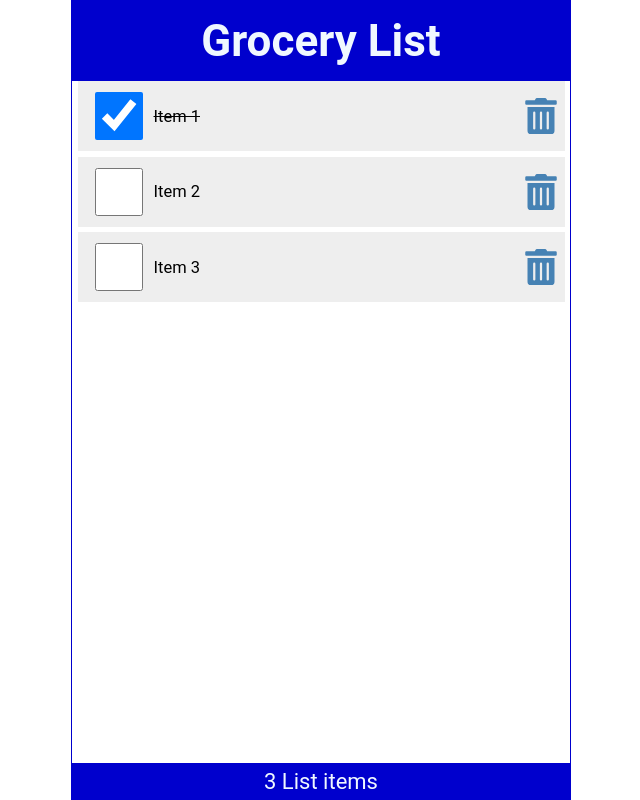
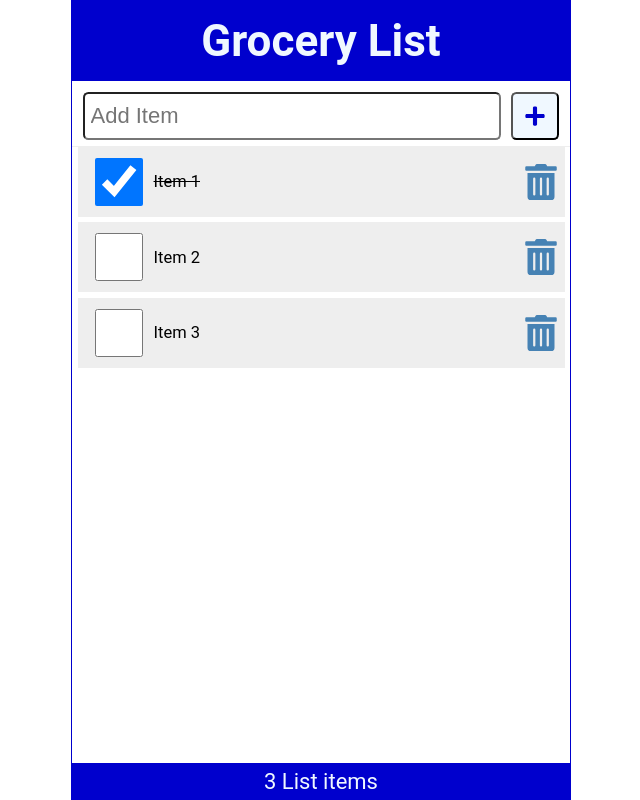
Before and after one commit to programer1983/Grocery-List, a React (Create React App) app: page / in a window 1280 px wide. Shown: the whole page, without its empty margins (319-959 px from the left). Built offline with nearby package versions, Linux system fonts and the light colour scheme.

Commit message:
styles for  AddItem;

```diff
--- /dev/null
+++ b/src/AddItem.js
@@ -0,0 +1,23 @@
+import { FaPlus } from "react-icons/fa"
+
+const AddItem = () => {
+  return (
+    <form className="addForm">
+      <label htmlFor="addItem">Set Item</label>
+      <input
+        autoFocus
+        id="addItem"
+        type='text'
+        placeholder="Add Item"
+        required
+      />
+      <button
+        type="submit"
+        aria-label="Add Item">
+          <FaPlus />
+      </button>
+    </form>
+  )
+}
+
+export default AddItem
--- a/src/App.js
+++ b/src/App.js
@@ -1,6 +1,7 @@
 import Header from './Header';
 import Content from './Content';
 import Footer from './Footer';
+import AddItem from './AddItem';
 import {useState} from  "react"
 
 function App() {
@@ -38,6 +39,7 @@
   return (
     <div className="App">
      <Header title='Grocery List' />
+     <AddItem />
      <Content
         items={items}
         handleChack={handleChack}
--- a/src/index.css
+++ b/src/index.css
@@ -119,3 +119,46 @@
   color: red;
   outline: none;
 }
+
+.addForm {
+  width: 100%;
+  display: flex;
+  justify-content: flex-start;
+  margin: 0.5rem 0 0;
+  padding: 0 0.5rem 0.25rem;
+  border-bottom: 1px solid #eee;
+}
+
+.addForm label {
+  position: absolute;
+  left: -99999px;
+}
+
+.addForm input {
+  flex-grow: 1;
+  max-width: calc(100% - 50px);
+  min-height: 48px;
+  font-size: 1rem;
+  padding: 0.25rem;
+  border-radius: 0.25rem;
+  outline: none;
+}
+
+button {
+  height: 48px;
+  min-width: 48px;
+  border-radius: 0.25rem;
+  padding: 0.5rem;
+  font-size: 1rem;
+  margin-left: 10px;
+  background-color: aliceblue;
+  color: mediumblue;
+  cursor: pointer;
+}
+
+button:focus,
+button:hover {
+  color: white;
+  background-color: limegreen;
+  outline: none;
+}
--- a/src/lineItem.js
+++ b/src/lineItem.js
@@ -2,7 +2,7 @@
 
 const lineItem = ({item, handleChack, handleDelete}) => {
   return (
-    <li className="item" key={item.id}>
+    <li className="item">
       <input
           type="checkbox"
           checked={item.checked}
```
